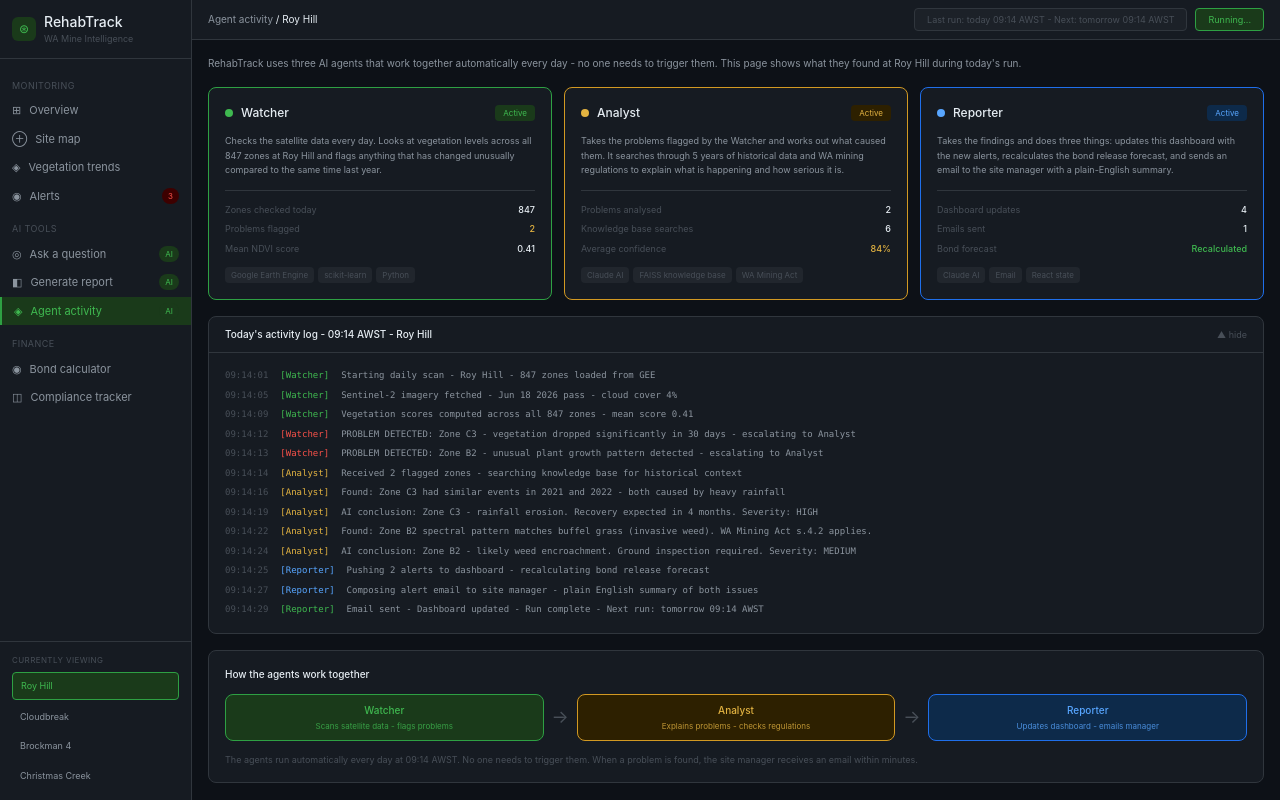
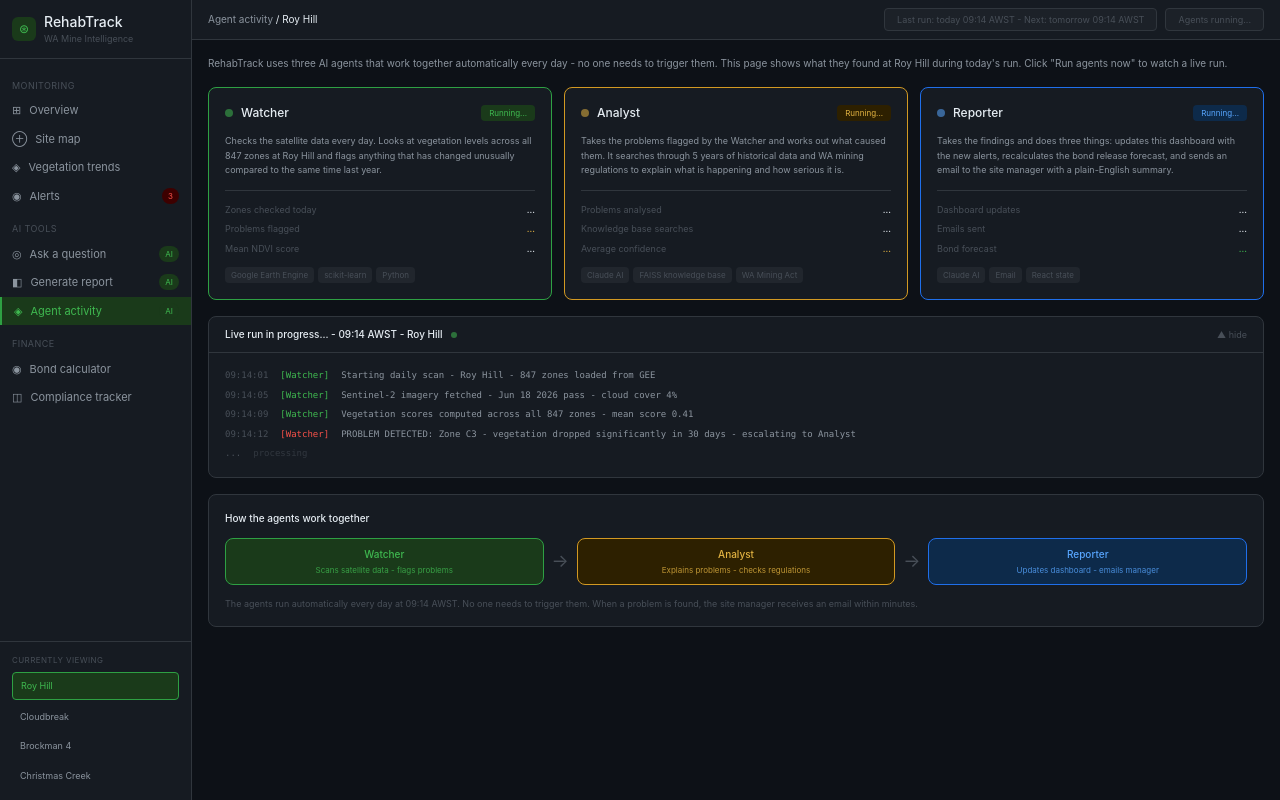
Before and after one commit to Dev4221/rehabtrack, a React (Vite) app: page /agents in a window 1280 px wide. Both pictures are taken after a click on the button "Run agents now". Built offline with nearby package versions, Linux system fonts and the light colour scheme.

Commit message:
Agent activity - live simulation, log entries appear one by one, pulsing dots

```diff
--- a/src/pages/AgentActivity.jsx
+++ b/src/pages/AgentActivity.jsx
@@ -1,4 +1,4 @@
-import { useState } from 'react'
+import { useState, useEffect, useRef } from 'react'
 import { useSite } from '../SiteContext'
 
 const siteLogEntries = {
@@ -48,7 +48,7 @@ const siteLogEntries = {
     { time: '09:14:13', agent: 'Watcher', color: 'text-[#f85149]', message: 'CRITICAL: Zone E1 - NDVI 0.08 - 5th consecutive month below threshold - escalating to Analyst' },
     { time: '09:14:14', agent: 'Watcher', color: 'text-[#f85149]', message: 'PROBLEM DETECTED: Zone E3 - erosion spreading - area now 95ha vs 40ha last month - escalating to Analyst' },
     { time: '09:14:15', agent: 'Watcher', color: 'text-[#e3b341]', message: 'PROBLEM DETECTED: Zone F2 - spectral anomaly consistent with weed encroachment - escalating to Analyst' },
-    { time: '09:14:16', agent: 'Analyst', color: 'text-[#e3b341]', message: 'Received 3 flagged zones - this is the highest alert count for this site in 12 months' },
+    { time: '09:14:16', agent: 'Analyst', color: 'text-[#e3b341]', message: 'Received 3 flagged zones - highest alert count for this site in 12 months' },
     { time: '09:14:19', agent: 'Analyst', color: 'text-[#f85149]', message: 'Zone E1: Critical - NDVI 0.08 vs 0.35 threshold. Projected milestone 2035+. Urgent intervention required.' },
     { time: '09:14:22', agent: 'Analyst', color: 'text-[#f85149]', message: 'Zone E3: Erosion spreading at 55ha/month rate. Rill formation confirmed. Erosion control works urgent.' },
     { time: '09:14:25', agent: 'Analyst', color: 'text-[#e3b341]', message: 'Zone F2: Spectral match 83% Cenchrus ciliaris (buffel grass). Reportable under MCP s.4.2. Ground inspection required.' },
@@ -70,51 +70,88 @@ export default function AgentActivity() {
   const { selectedSite } = useSite()
   const [running, setRunning] = useState(false)
   const [showLog, setShowLog] = useState(true)
+  const [visibleEntries, setVisibleEntries] = useState([])
+  const [isSimulating, setIsSimulating] = useState(false)
+  const logRef = useRef(null)
+  const timerRef = useRef(null)
 
-  const logEntries = siteLogEntries[selectedSite.id] || siteLogEntries['roy-hill']
+  const allEntries = siteLogEntries[selectedSite.id] || siteLogEntries['roy-hill']
   const stats = siteAgentStats[selectedSite.id] || siteAgentStats['roy-hill']
   const problemColor = parseInt(stats.problems) === 0 ? 'text-[#3fb950]' : parseInt(stats.problems) >= 3 ? 'text-[#f85149]' : 'text-[#e3b341]'
+
+  useEffect(() => {
+    setVisibleEntries(allEntries)
+    setRunning(false)
+    setIsSimulating(false)
+    if (timerRef.current) clearTimeout(timerRef.current)
+  }, [selectedSite.id])
+
+  useEffect(() => {
+    if (logRef.current) {
+      logRef.current.scrollTop = logRef.current.scrollHeight
+    }
+  }, [visibleEntries])
+
+  const runAgents = () => {
+    if (isSimulating) return
+    setRunning(true)
+    setIsSimulating(true)
+    setShowLog(true)
+    setVisibleEntries([])
+
+    allEntries.forEach((entry, i) => {
+      timerRef.current = setTimeout(() => {
+        setVisibleEntries(prev => [...prev, entry])
+        if (i === allEntries.length - 1) {
+          setTimeout(() => {
+            setRunning(false)
+            setIsSimulating(false)
+          }, 1000)
+        }
+      }, i * 900)
+    })
+  }
 
   const agents = [
     {
       name: 'Watcher',
       color: 'border-[#2ea043]',
-      dotColor: 'bg-[#3fb950]',
+      dotColor: running ? 'bg-[#3fb950] animate-pulse' : 'bg-[#3fb950]',
       badgeColor: 'bg-[#1a3a1a] text-[#3fb950]',
-      status: 'Active',
+      status: running ? 'Running...' : 'Active',
       desc: `Checks the satellite data every day. Looks at vegetation levels across all ${stats.zones} zones at ${selectedSite.name} and flags anything that has changed unusually compared to the same time last year.`,
       stats: [
-        { label: 'Zones checked today', value: stats.zones },
-        { label: 'Problems flagged', value: stats.problems, valueColor: problemColor },
-        { label: 'Mean NDVI score', value: stats.ndvi },
+        { label: 'Zones checked today', value: running ? '...' : stats.zones },
+        { label: 'Problems flagged', value: running ? '...' : stats.problems, valueColor: problemColor },
+        { label: 'Mean NDVI score', value: running ? '...' : stats.ndvi },
       ],
       tools: ['Google Earth Engine', 'scikit-learn', 'Python'],
     },
     {
       name: 'Analyst',
       color: 'border-[#d29922]',
-      dotColor: 'bg-[#e3b341]',
+      dotColor: running ? 'bg-[#e3b341] animate-pulse' : 'bg-[#e3b341]',
       badgeColor: 'bg-[#2d2000] text-[#e3b341]',
-      status: 'Active',
+      status: running ? 'Running...' : 'Active',
       desc: 'Takes the problems flagged by the Watcher and works out what caused them. It searches through 5 years of historical data and WA mining regulations to explain what is happening and how serious it is.',
       stats: [
-        { label: 'Problems analysed', value: stats.problems },
-        { label: 'Knowledge base searches', value: stats.searches },
-        { label: 'Average confidence', value: stats.confidence, valueColor: 'text-[#e3b341]' },
+        { label: 'Problems analysed', value: running ? '...' : stats.problems },
+        { label: 'Knowledge base searches', value: running ? '...' : stats.searches },
+        { label: 'Average confidence', value: running ? '...' : stats.confidence, valueColor: 'text-[#e3b341]' },
       ],
       tools: ['Claude AI', 'FAISS knowledge base', 'WA Mining Act'],
     },
     {
       name: 'Reporter',
       color: 'border-[#1f6feb]',
-      dotColor: 'bg-[#58a6ff]',
+      dotColor: running ? 'bg-[#58a6ff] animate-pulse' : 'bg-[#58a6ff]',
       badgeColor: 'bg-[#0d2a4a] text-[#58a6ff]',
-      status: 'Active',
+      status: running ? 'Running...' : 'Active',
       desc: 'Takes the findings and does three things: updates this dashboard with the new alerts, recalculates the bond release forecast, and sends an email to the site manager with a plain-English summary.',
       stats: [
-        { label: 'Dashboard updates', value: stats.updates },
-        { label: 'Emails sent', value: stats.emails },
-        { label: 'Bond forecast', value: 'Recalculated', valueColor: 'text-[#3fb950]' },
+        { label: 'Dashboard updates', value: running ? '...' : stats.updates },
+        { label: 'Emails sent', value: running ? '...' : stats.emails },
+        { label: 'Bond forecast', value: running ? '...' : 'Recalculated', valueColor: 'text-[#3fb950]' },
       ],
       tools: ['Claude AI', 'Email', 'React state'],
     },
@@ -132,10 +169,15 @@ export default function AgentActivity() {
             Last run: today 09:14 AWST - Next: tomorrow 09:14 AWST
           </div>
           <button
-            onClick={() => setRunning(r => !r)}
-            className="bg-[#1a3a1a] border border-[#2ea043] rounded px-3 py-1 text-[9px] text-[#3fb950]"
+            onClick={runAgents}
+            disabled={isSimulating}
+            className={`border rounded px-3 py-1 text-[9px] transition-colors ${
+              isSimulating
+                ? 'bg-[#1c2128] border-[#30363d] text-[#484f58] cursor-not-allowed'
+                : 'bg-[#1a3a1a] border-[#2ea043] text-[#3fb950] hover:bg-[#1f4d1f]'
+            }`}
           >
-            {running ? 'Running...' : 'Run agents now'}
+            {isSimulating ? 'Agents running...' : 'Run agents now'}
           </button>
         </div>
       </div>
@@ -143,7 +185,7 @@ export default function AgentActivity() {
       <div className="flex-1 overflow-auto p-4 flex flex-col gap-4">
 
         <div className="text-[10px] text-[#8b949e]">
-          RehabTrack uses three AI agents that work together automatically every day - no one needs to trigger them. This page shows what they found at {selectedSite.name} during today's run.
+          RehabTrack uses three AI agents that work together automatically every day - no one needs to trigger them. This page shows what they found at {selectedSite.name} during today's run. Click "Run agents now" to watch a live run.
         </div>
 
         <div className="grid grid-cols-3 gap-3">
@@ -179,20 +221,33 @@ export default function AgentActivity() {
             className="flex items-center justify-between px-4 py-2.5 border-b border-[#30363d] cursor-pointer"
             onClick={() => setShowLog(v => !v)}
           >
-            <div className="text-[10px] font-medium text-[#e6edf3]">
-              Today's activity log - 09:14 AWST - {selectedSite.name}
+            <div className="flex items-center gap-2">
+              <div className="text-[10px] font-medium text-[#e6edf3]">
+                {isSimulating ? 'Live run in progress...' : "Today's activity log"} - 09:14 AWST - {selectedSite.name}
+              </div>
+              {isSimulating && <div className="w-1.5 h-1.5 rounded-full bg-[#3fb950] animate-pulse"></div>}
             </div>
             <span className="text-[9px] text-[#484f58]">{showLog ? '▲ hide' : '▼ show'}</span>
           </div>
+
           {showLog && (
-            <div className="p-4 flex flex-col gap-1.5 font-mono">
-              {logEntries.map((entry, i) => (
+            <div ref={logRef} className="p-4 flex flex-col gap-1.5 font-mono max-h-64 overflow-auto">
+              {visibleEntries.length === 0 && isSimulating && (
+                <div className="text-[9px] text-[#484f58]">Initialising agents...</div>
+              )}
+              {visibleEntries.map((entry, i) => (
                 <div key={i} className="flex gap-3 text-[9px]">
                   <span className="text-[#484f58] flex-shrink-0">{entry.time}</span>
                   <span className={`flex-shrink-0 font-medium ${entry.color}`}>[{entry.agent}]</span>
                   <span className="text-[#8b949e]">{entry.message}</span>
                 </div>
               ))}
+              {isSimulating && visibleEntries.length > 0 && (
+                <div className="flex gap-3 text-[9px]">
+                  <span className="text-[#484f58] flex-shrink-0">...</span>
+                  <span className="text-[#484f58] animate-pulse">processing</span>
+                </div>
+              )}
             </div>
           )}
         </div>
@@ -208,7 +263,7 @@ export default function AgentActivity() {
               { name: 'Reporter', color: 'bg-[#0d2a4a] text-[#58a6ff] border-[#1f6feb]', desc: 'Updates dashboard - emails manager' },
             ].map((item, i) => (
               item.arrow ? (
-                <div key={i} className="text-[#484f58] text-lg flex-shrink-0">-&gt;</div>
+                <div key={i} className="text-[#484f58] text-lg flex-shrink-0">→</div>
               ) : (
                 <div key={i} className={`flex-1 border rounded-lg px-3 py-2 text-center ${item.color}`}>
                   <div className="text-[10px] font-medium mb-0.5">{item.name}</div>
```
